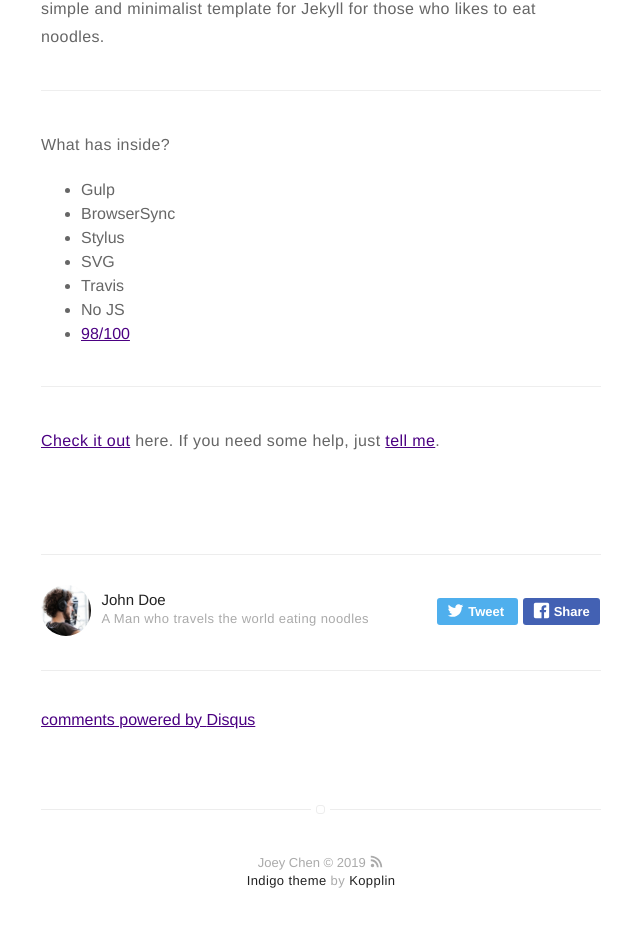
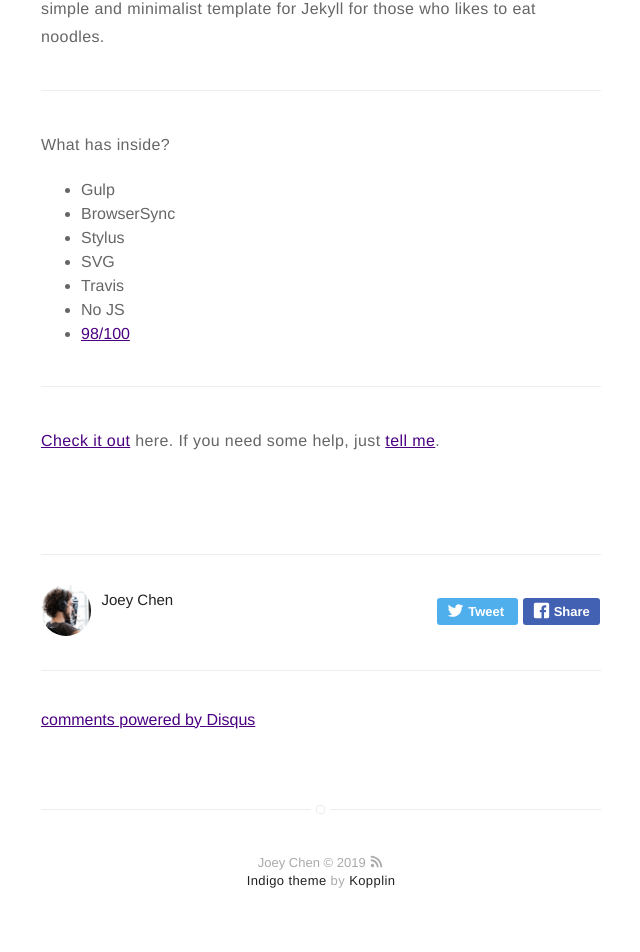
Before and after one commit to Joey-Chen/joey-chen.github.io, a Jekyll site: the page built from _posts/2016-01-23-indigo-jekyll-theme.markdown, in a window 1280 px wide. Shown: the part 808-1760 px from the top of the page, without its empty margins (319-959 px from the left). Built offline with Jekyll 4.4.1, drawn with Linux system fonts in a browser that asks for light colours; emoji names are drawn with the system emoji font; comment, search, counter and statistics services are not loaded.

Commit message:
测试修改；

```diff
--- a/_config.yml
+++ b/_config.yml
@@ -48,15 +48,15 @@ github: joey-chen
 # stackoverflow: 7044681/mystackoverflow
 # quora: userquora
 # reddit: username
-medium: medium
+#medium: medium
 # vimeo: myvimeo
 # lanyrd: mylanyrd
 email: joey-chen@outlook.com
 
 authors:
     johndoe:
-        name: John Doe
-        bio: A Man who travels the world eating noodles
+        name: Joey Chen
+        bio:
         external-image: false
         picture: assets/images/profile.jpg
         twitter: johndoe
```
